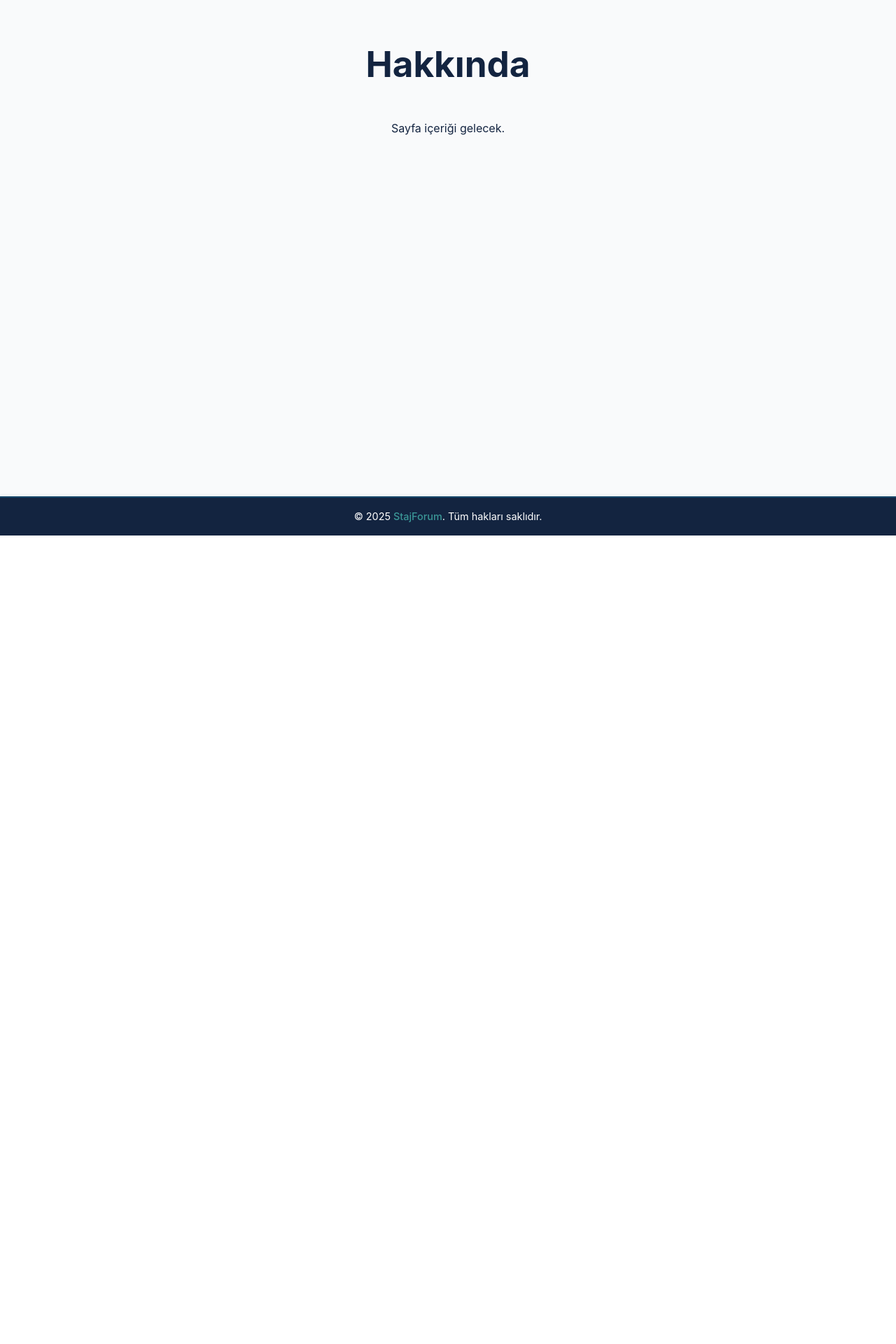
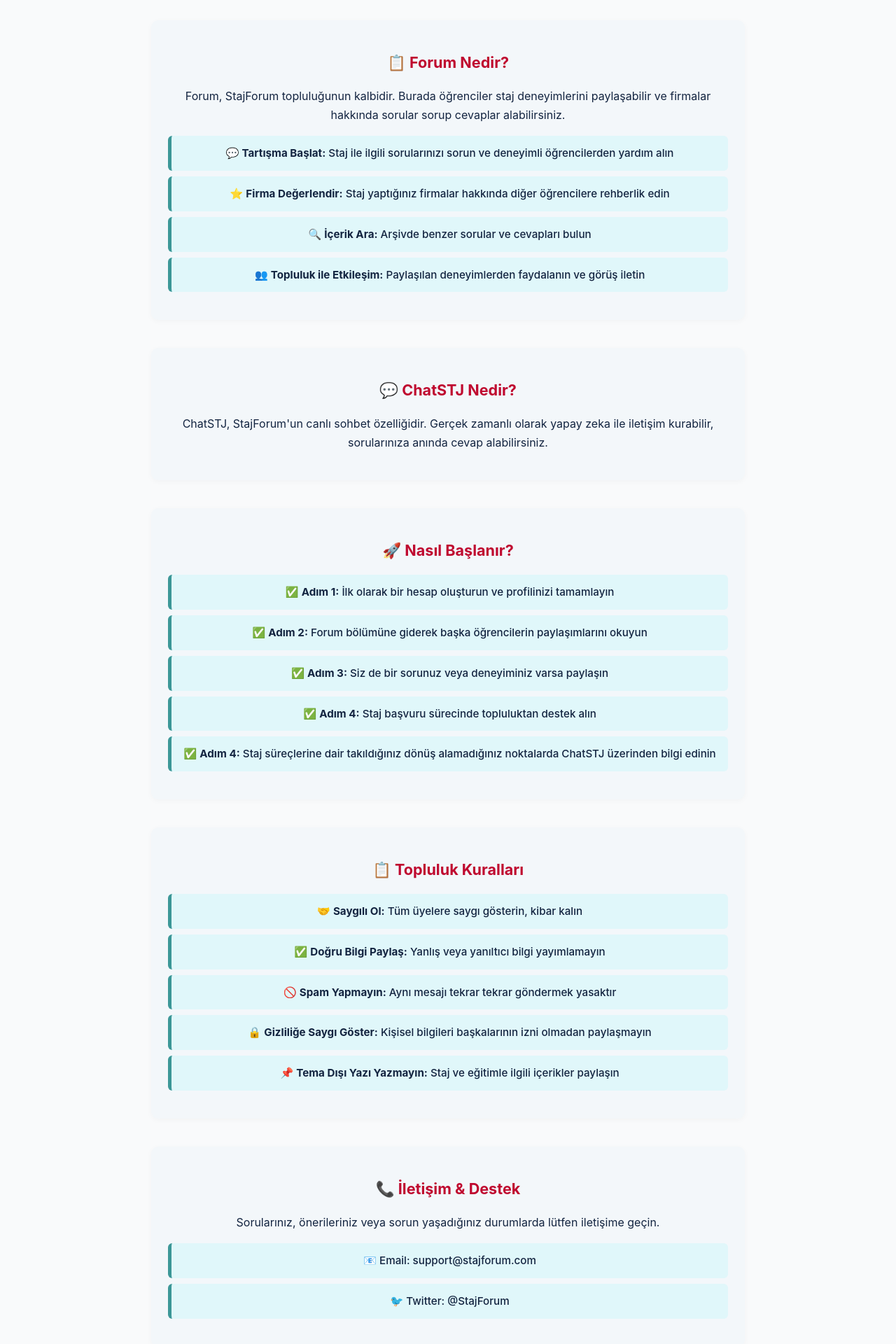
Before and after one commit to SevvalEnsarioglu/staj-forum-web, a React (Vite) app: page /hakkinda in a window 1280 px wide. Shown: the part 120-2040 px from the top of the page at 70% size. Before the commit the page ends 885 px from the top, so only its background shows below. Built offline with nearby package versions, Linux system fonts and the light colour scheme.

Commit message:
hakkında oluşturuldu

```diff
--- a/src/pages/Hakkinda.tsx
+++ b/src/pages/Hakkinda.tsx
@@ -3,8 +3,60 @@ import React from "react";
 const Hakkinda: React.FC = () => {
     return (
         <div className="page-container">
-            <h1>Hakkında</h1>
-            <p>Sayfa içeriği gelecek.</p>
+            <section className="info-section">
+                <h2>📋 Forum Nedir?</h2>
+                <p>
+                    Forum, StajForum topluluğunun kalbidir. Burada öğrenciler staj deneyimlerini paylaşabilir ve
+                    firmalar hakkında sorular sorup cevaplar alabilirsiniz.
+                </p>
+                <ul className="feature-list">
+                    <li>💬 <strong>Tartışma Başlat:</strong> Staj ile ilgili sorularınızı sorun ve deneyimli öğrencilerden yardım alın</li>
+                    <li>⭐ <strong>Firma Değerlendir:</strong> Staj yaptığınız firmalar hakkında diğer öğrencilere rehberlik edin</li>
+                    <li>🔍 <strong>İçerik Ara:</strong> Arşivde benzer sorular ve cevapları bulun</li>
+                    <li>👥 <strong>Topluluk ile Etkileşim:</strong> Paylaşılan deneyimlerden faydalanın ve görüş iletin</li>
+                </ul>
+            </section>
+
+            <section className="info-section">
+                <h2>💬 ChatSTJ Nedir?</h2>
+                <p>
+                    ChatSTJ, StajForum'un canlı sohbet özelliğidir. Gerçek zamanlı olarak yapay zeka ile
+                    iletişim kurabilir, sorularınıza anında cevap alabilirsiniz.
+                </p>
+            </section>
+
+            <section className="info-section">
+                <h2>🚀 Nasıl Başlanır?</h2>
+                <ul className="feature-list">
+                    <li>✅ <strong>Adım 1:</strong> İlk olarak bir hesap oluşturun ve profilinizi tamamlayın</li>
+                    <li>✅ <strong>Adım 2:</strong> Forum bölümüne giderek başka öğrencilerin paylaşımlarını okuyun</li>
+                    <li>✅ <strong>Adım 3:</strong> Siz de bir sorunuz veya deneyiminiz varsa paylaşın</li>
+                    <li>✅ <strong>Adım 4:</strong> Staj başvuru sürecinde topluluktan destek alın</li>
+                    <li>✅ <strong>Adım 4:</strong> Staj süreçlerine dair takıldığınız dönüş alamadığınız noktalarda ChatSTJ üzerinden bilgi edinin</li>
+                </ul>
+            </section>
+
+            <section className="info-section">
+                <h2>📋 Topluluk Kuralları</h2>
+                <ul className="feature-list">
+                    <li>🤝 <strong>Saygılı Ol:</strong> Tüm üyelere saygı gösterin, kibar kalın</li>
+                    <li>✅ <strong>Doğru Bilgi Paylaş:</strong> Yanlış veya yanıltıcı bilgi yayımlamayın</li>
+                    <li>🚫 <strong>Spam Yapmayın:</strong> Aynı mesajı tekrar tekrar göndermek yasaktır</li>
+                    <li>🔒 <strong>Gizliliğe Saygı Göster:</strong> Kişisel bilgileri başkalarının izni olmadan paylaşmayın</li>
+                    <li>📌 <strong>Tema Dışı Yazı Yazmayın:</strong> Staj ve eğitimle ilgili içerikler paylaşın</li>
+                </ul>
+            </section>
+
+            <section className="info-section">
+                <h2>📞 İletişim & Destek</h2>
+                <p>
+                    Sorularınız, önerileriniz veya sorun yaşadığınız durumlarda lütfen iletişime geçin.
+                </p>
+                <ul className="feature-list">
+                    <li>📧 Email: support@stajforum.com</li>
+                    <li>🐦 Twitter: @StajForum</li>
+                </ul>
+            </section>
         </div>
     );
 };
```
